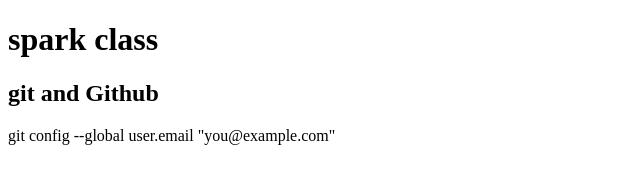
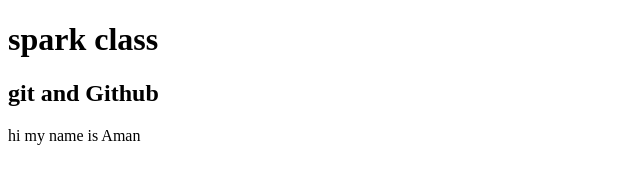
Before and after one commit to AMANKASWA/github-spark, a plain HTML site: page index.html in a window 1280 px wide. Shown: the whole page, without its empty margins (0-640 px from the left). Drawn offline with Linux system fonts and the light colour scheme.

Commit message:
sec commit

```diff
--- a/index.html
+++ b/index.html
@@ -9,4 +9,5 @@
     <h1>spark class</h1>
     <h2>git and Github</h2>
 </body>
-</html>git config --global user.email "you@example.com"
+<html>
+  <p> hi my name is Aman </p>
```
